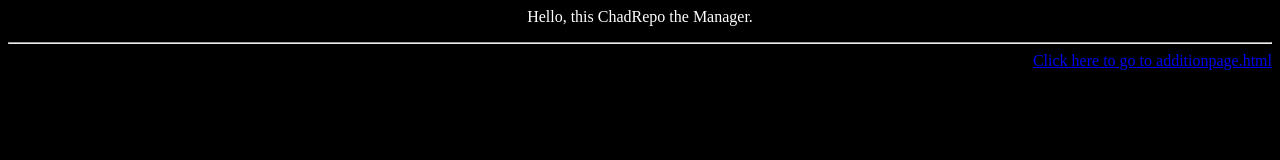
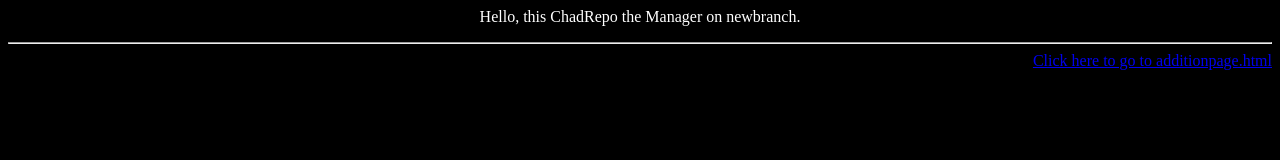
Before and after one commit to ChadRepoManager/testing-uno-dos-tres, a plain HTML site: page index.html in a window 1280 px wide. Drawn offline with Linux system fonts and the light colour scheme.

Commit message:
index.html

```diff
--- a/index.html
+++ b/index.html
@@ -2,7 +2,7 @@
 <head>
 </head>
 <body bgcolor="#000000">
-<div align="center"><font color="#ffffff"><p>Hello, this ChadRepo the Manager.</p></font></div>
+<div align="center"><font color="#ffffff"><p>Hello, this ChadRepo the Manager on newbranch.</p></font></div>
 <hr/>
 <div align="right"><font color="limegreen"><a href="additionalpage.html">Click here to go to additionpage.html</a></font></div>
 </body>
```
